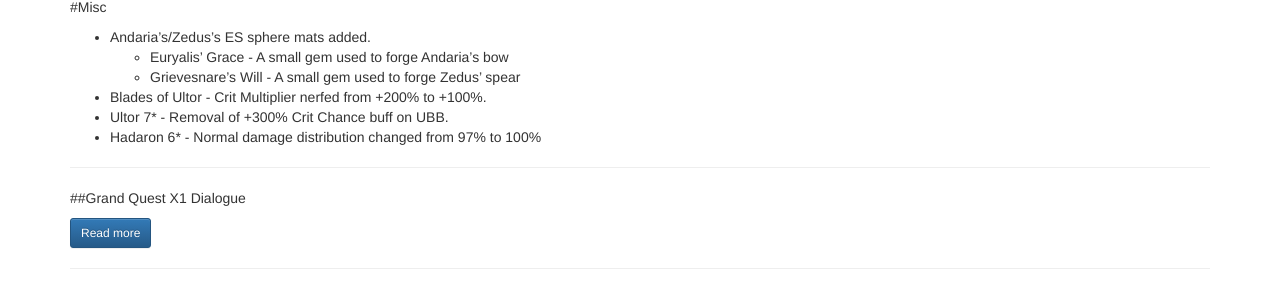
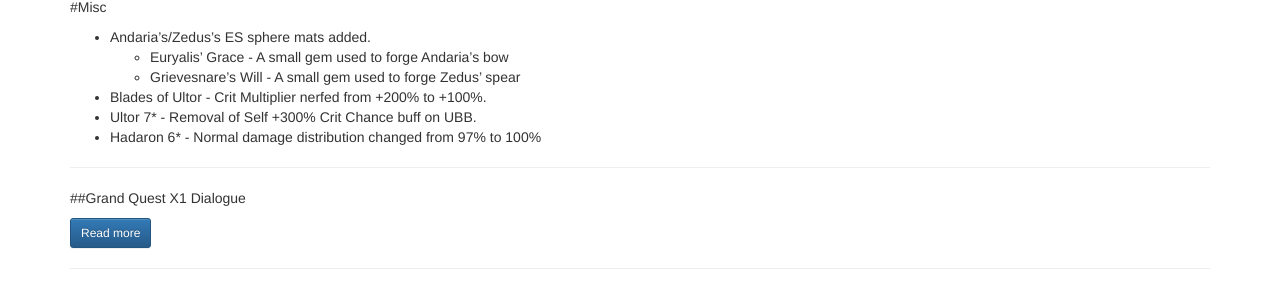
Before and after one commit to Deathmax/deathmax.github.io, a Jekyll site: the page built from index.html, in a window 1280 px wide and 900 px high, scrolled down 14306 px. Shown: the part 151-443 px from the top of the window. Built offline with Jekyll 4.4.1, drawn with Linux system fonts in a browser that asks for light colours; nearby versions of some CDN libraries; library files that are not in the unit come from our copies; the list of posts is cut into pages by our own code.

Commit message:
update nerf wording

```diff
--- a/_posts/2015-08-27-brave-frontier---update-notes---thu-aug-27-2015.md
+++ b/_posts/2015-08-27-brave-frontier---update-notes---thu-aug-27-2015.md
@@ -133,7 +133,7 @@
     * Euryalis' Grace - A small gem used to forge Andaria's bow
     * Grievesnare's Will - A small gem used to forge Zedus' spear
 * Blades of Ultor - Crit Multiplier nerfed from +200% to +100%.
-* Ultor 7* - Removal of +300% Crit Chance buff on UBB.
+* Ultor 7* - Removal of Self +300% Crit Chance buff on UBB.
 * Hadaron 6* - Normal damage distribution changed from 97% to 100%
 
 ---
```
